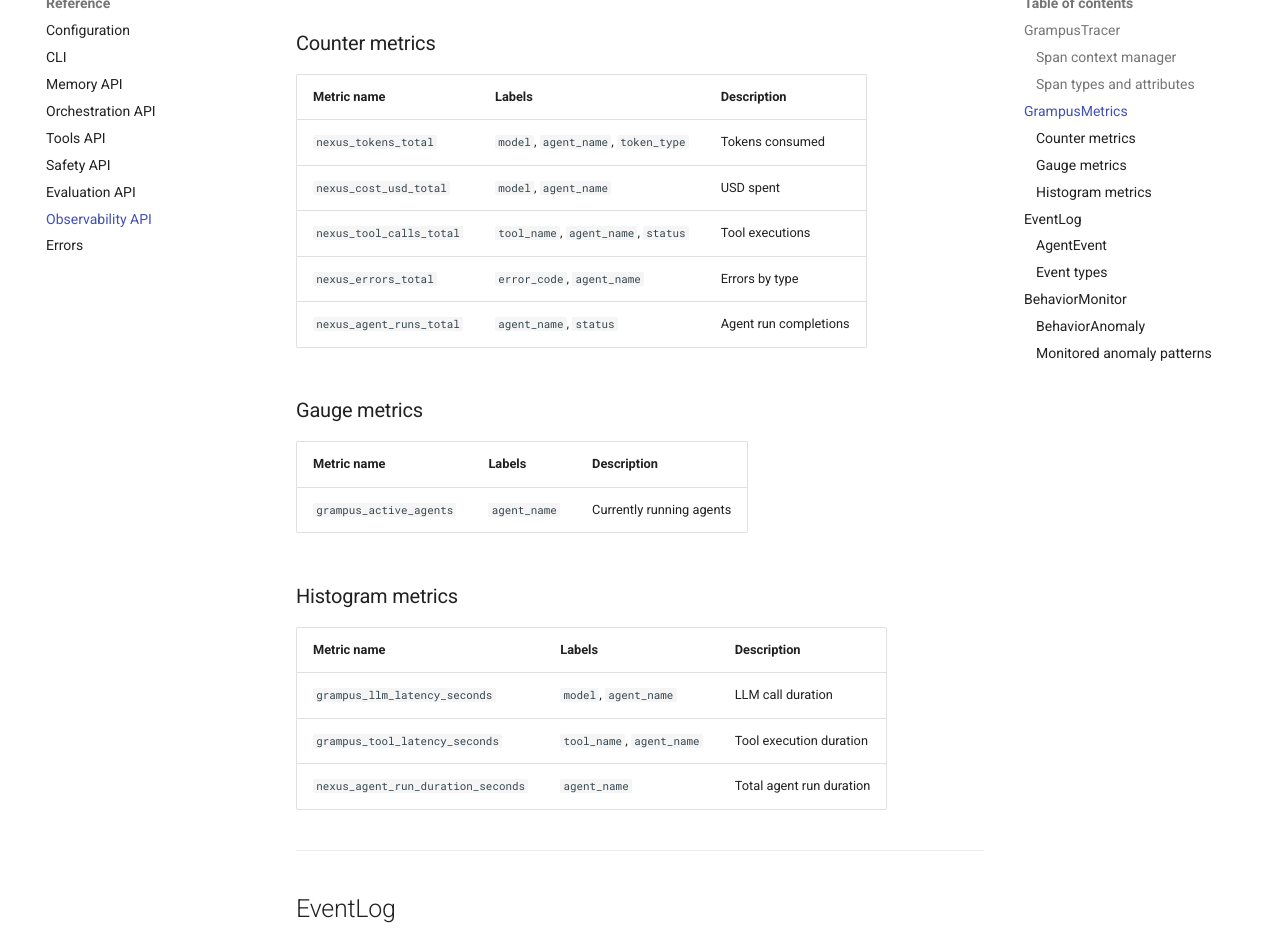
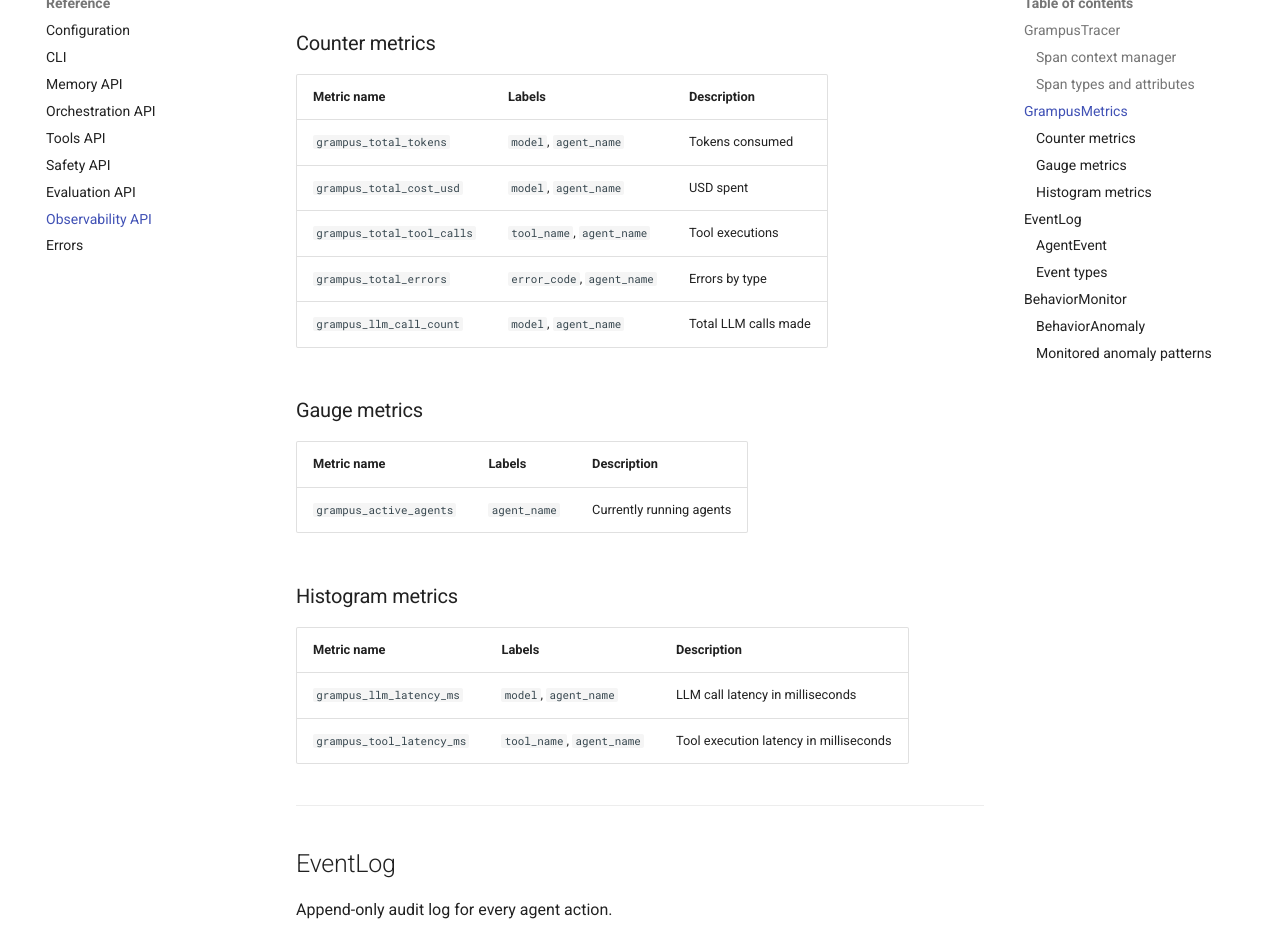
Before and after one commit to alireza1989/grampus, an MkDocs documentation site: the page built from docs/reference/observability-api.md, in a window 1280 px wide and 1400 px high, scrolled down 1221 px, cut to the strip 126-1060 px from the top of the window. Built offline with MkDocs 1.6.1 and Material for MkDocs 9.7.7, drawn with Linux system fonts in a browser that asks for light colours; comment, search, counter and statistics services are not loaded.

Commit message:
feat(docs): add py.typed marker and fix mkdocs nav — all 29 guide pages in nav (Phase 12)
- Add src/grampus/py.typed PEP 561 marker; update pyproject.toml wheel include
- Add 14 missing guide pages to mkdocs.yml nav (long-horizon-planning, debate,
  uncertainty, artifact_collaboration, market-based-allocation, agent_self_improvement,
  user_modeling, hierarchical_memory, causal_analysis, document_processing,
  code_analysis, embedding_providers, red_teaming, plugins)
- Fix stale nexus.yml reference in docs/reference/config.md
- Fix metric names in observability-api.md: nexus_* → grampus_* actual names;
  latency units _seconds → _ms to match source
- Fix member lists in observability-api.md: GrampusTracer, GrampusMetrics,
  EventLog, BehaviorMonitor — all now match actual class methods
- Fix EvalReporter members in evaluation-api.md: report→render/print/publish

uv run mkdocs build --strict: zero INFO/WARNING/ERROR on nav or broken refs
uv run ruff check . && uv run mypy src/: clean

Co-Authored-By: Claude Sonnet 4.6 <noreply@anthropic.com>

```diff
--- a/docs/reference/observability-api.md
+++ b/docs/reference/observability-api.md
@@ -7,7 +7,7 @@ Wraps the OpenTelemetry SDK with agent-specific span types.
 ::: grampus.observability.tracer.GrampusTracer
     options:
       show_source: false
-      members: [span, record_llm_call, record_tool_call, record_memory_read, record_memory_write]
+      members: [llm_call, tool_call, memory_read, memory_write, record_llm_call]
 
 ### Span context manager
 
@@ -42,17 +42,17 @@ Prometheus-compatible metrics endpoint.
 ::: grampus.observability.metrics.GrampusMetrics
     options:
       show_source: false
-      members: [start, stop, record_tokens, record_cost, record_tool_call, record_error, record_agent_run]
+      members: [record_llm_call, record_tool_call, record_error, set_active_agents, to_prometheus_text, snapshot]
 
 ### Counter metrics
 
 | Metric name | Labels | Description |
 |-------------|--------|-------------|
-| `nexus_tokens_total` | `model`, `agent_name`, `token_type` | Tokens consumed |
-| `nexus_cost_usd_total` | `model`, `agent_name` | USD spent |
-| `nexus_tool_calls_total` | `tool_name`, `agent_name`, `status` | Tool executions |
-| `nexus_errors_total` | `error_code`, `agent_name` | Errors by type |
-| `nexus_agent_runs_total` | `agent_name`, `status` | Agent run completions |
+| `grampus_total_tokens` | `model`, `agent_name` | Tokens consumed |
+| `grampus_total_cost_usd` | `model`, `agent_name` | USD spent |
+| `grampus_total_tool_calls` | `tool_name`, `agent_name` | Tool executions |
+| `grampus_total_errors` | `error_code`, `agent_name` | Errors by type |
+| `grampus_llm_call_count` | `model`, `agent_name` | Total LLM calls made |
 
 ### Gauge metrics
 
@@ -64,9 +64,8 @@ Prometheus-compatible metrics endpoint.
 
 | Metric name | Labels | Description |
 |-------------|--------|-------------|
-| `grampus_llm_latency_seconds` | `model`, `agent_name` | LLM call duration |
-| `grampus_tool_latency_seconds` | `tool_name`, `agent_name` | Tool execution duration |
-| `nexus_agent_run_duration_seconds` | `agent_name` | Total agent run duration |
+| `grampus_llm_latency_ms` | `model`, `agent_name` | LLM call latency in milliseconds |
+| `grampus_tool_latency_ms` | `tool_name`, `agent_name` | Tool execution latency in milliseconds |
 
 ---
 
@@ -77,7 +76,7 @@ Append-only audit log for every agent action.
 ::: grampus.observability.events.EventLog
     options:
       show_source: false
-      members: [append, get_events, replay_to_step]
+      members: [append, replay, replay_since, event_count]
 
 ### AgentEvent
 
--- a/mkdocs.yml
+++ b/mkdocs.yml
@@ -86,6 +86,20 @@ nav:
     - State Snapshots: guides/state-snapshots.md
     - Web UI: guides/web-ui.md
     - Prompt Playground: guides/playground.md
+    - Long-Horizon Planning: guides/long-horizon-planning.md
+    - Multi-Agent Debate: guides/multi-agent-debate.md
+    - Uncertainty Quantification: guides/uncertainty.md
+    - Artifact Collaboration: guides/artifact_collaboration.md
+    - Market-Based Allocation: guides/market-based-allocation.md
+    - Agent Self-Improvement: guides/agent_self_improvement.md
+    - User Modeling: guides/user_modeling.md
+    - Hierarchical Memory: guides/hierarchical_memory.md
+    - Causal Analysis: guides/causal_analysis.md
+    - Document Processing: guides/document_processing.md
+    - Code Analysis: guides/code_analysis.md
+    - Embedding Providers: guides/embedding_providers.md
+    - Red-Teaming: guides/red_teaming.md
+    - Plugins: guides/plugins.md
   - Reference:
     - Configuration: reference/config.md
     - CLI: reference/cli.md
--- a/pyproject.toml
+++ b/pyproject.toml
@@ -128,7 +128,10 @@ dev = [
 
 [tool.hatch.build.targets.wheel]
 packages = ["src/grampus"]
-include = ["src/grampus/templates/**"]
+include = [
+    "src/grampus/templates/**",
+    "src/grampus/py.typed",
+]
 
 # ---------------------------------------------------------------------------
 # Ruff — linter + formatter
```
Also changed, not shown: other parts of docs/reference/observability-api.md (+1 -1 lines), docs/reference/config.md (+1 -1 lines), docs/reference/evaluation-api.md (+1 -1 lines), 1 other file.
